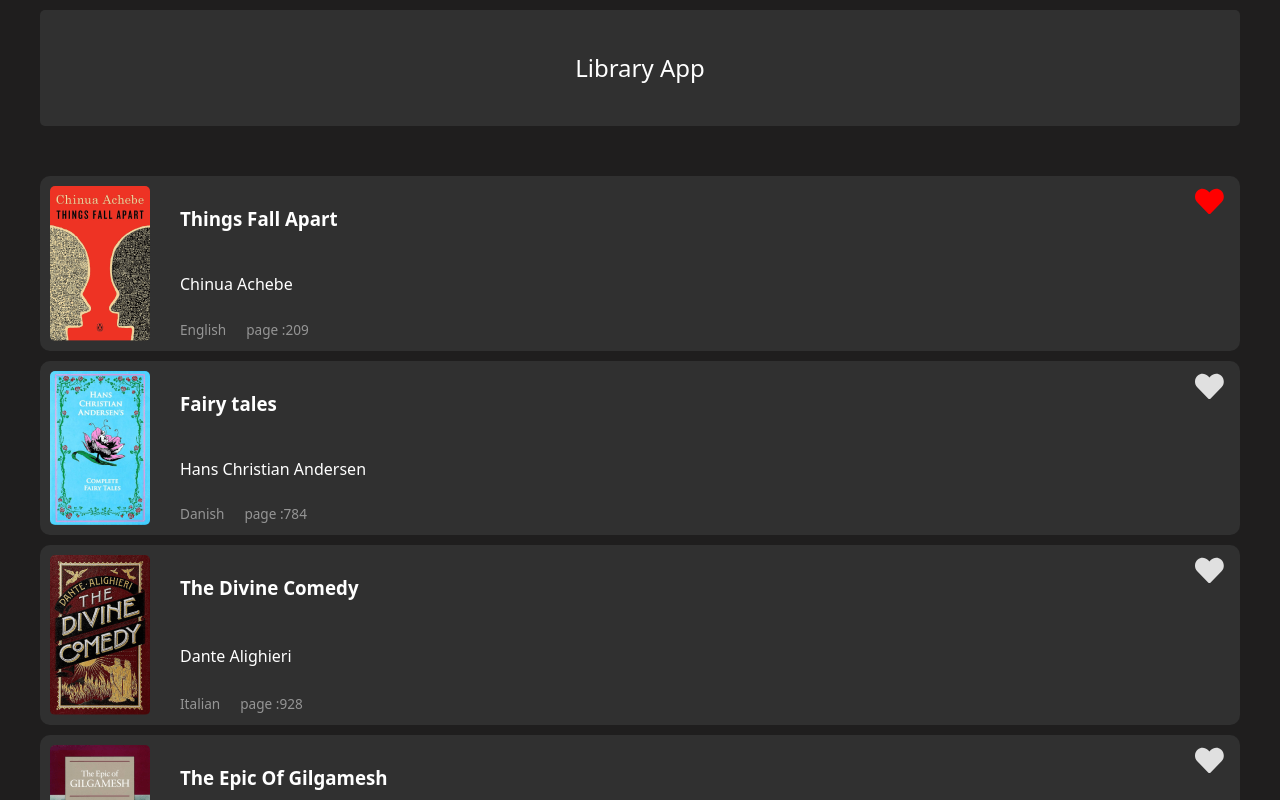
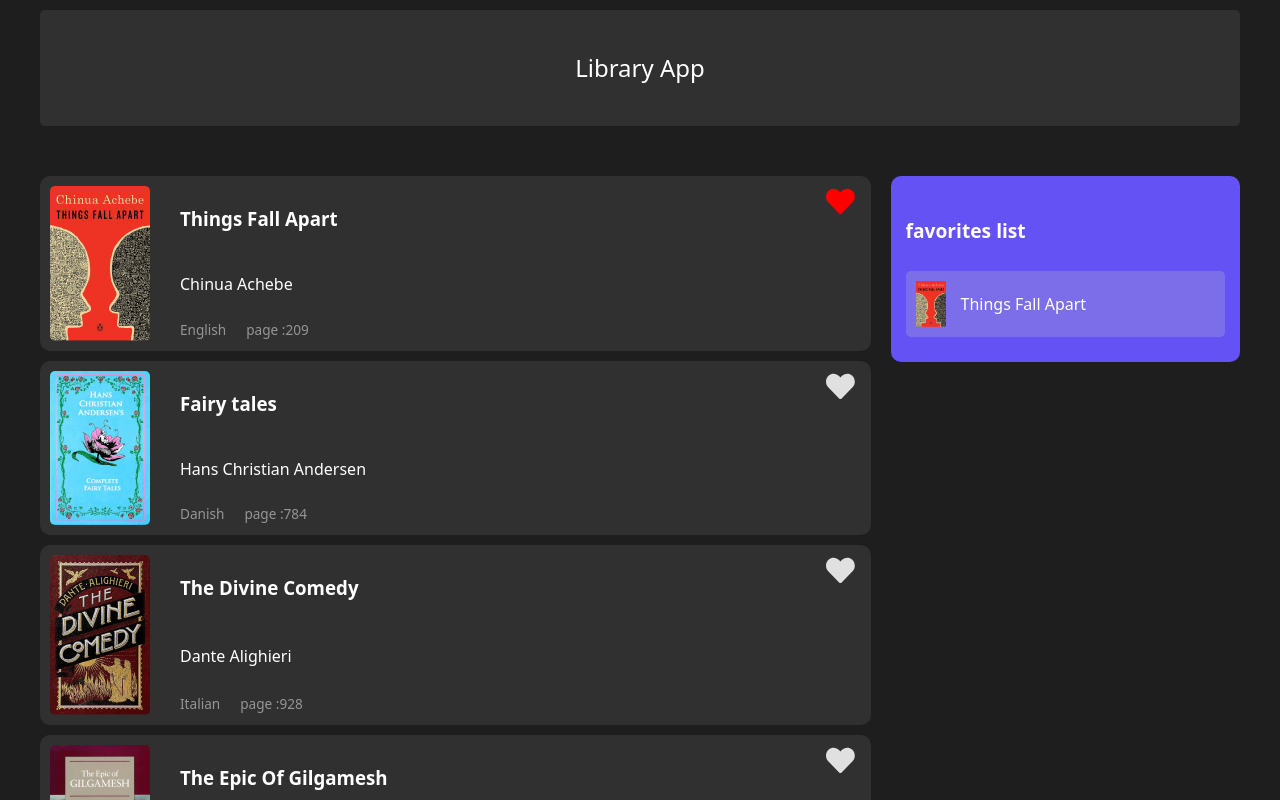
Before and after one commit to mohammadsookhtesaraei/library-app, a React (Vite) app: page / in a window 1280 px wide. Both pictures are taken after a click on the button 1209 px from the left and 202 px from the top of the page. Shown: the top 800 px of the page. Built offline with nearby package versions, Linux system fonts and the light colour scheme.

Commit message:
add styles for bookcard and sidecard components

```diff
--- a/src/components/BookCard.jsx
+++ b/src/components/BookCard.jsx
@@ -4,6 +4,7 @@ import {books as data} from "../constants/mockData";
 import Card from "./Card";
 import SideCard from "./SideCard";
 
+import styles from "./BookCard.module.css";
 
 const BookCard = () => {
     const [books,setBooks]=useState(data);
@@ -14,18 +15,19 @@ const BookCard = () => {
         const newLikedList=liked.filter((i)=> i.id !== book.id);
         setLiked(newLikedList)
     } else {
-        setLiked((prev)=>([...liked,book]))
+        setLiked((prev)=>([...prev,book]))
     }
     }
 
     return (
-        <div>
-            <div>
+        <div className={styles.container}>
+            <div className={styles.cards}>
               {books.map((item)=>(
                 <Card key={item.id} book={item} handleLikedList={handleLikedList}/>
               ))}
             </div>
-            {!!liked.length && (<div>
+            {!!liked.length && (<div className={styles.favorite}>
+                <h4>favorites list</h4>
                 {liked.map((item)=>(
                     <SideCard key={item.id} data={item}/>
                 ))}
--- /dev/null
+++ b/src/components/BookCard.module.css
@@ -0,0 +1,19 @@
+.container {
+    display: flex;
+}
+.cards {
+flex: 2.6 1 0;
+min-height: 100vh;
+}
+.favorite {
+flex: 1 1 0;
+height: fit-content;
+padding: 15px;
+background-color: #6552f4;
+border-radius: 10px;
+margin-left: 20px;
+}
+
+.favorite h4 {
+    font-size: 1.2rem;
+}
--- a/src/components/SideCard.jsx
+++ b/src/components/SideCard.jsx
@@ -1,8 +1,11 @@
+
+import styles from "./SideCard.module.css";
+
 
 
 const SideCard = ({data:{image,title}}) => {
     return (
-        <div>
+        <div className={styles.card}>
             <img src={image} alt={title} />
             <p>{title}</p>
         </div>
--- /dev/null
+++ b/src/components/SideCard.module.css
@@ -0,0 +1,14 @@
+.card {
+    display: flex;
+    align-items: center;
+    padding: 5px 10px;
+    margin: 10px 0px;
+    background-color: #7c6ee9;
+    border-radius: 5px;
+
+}
+
+.card img {
+    width: 30px;
+    margin-right: 15px;
+}
```
